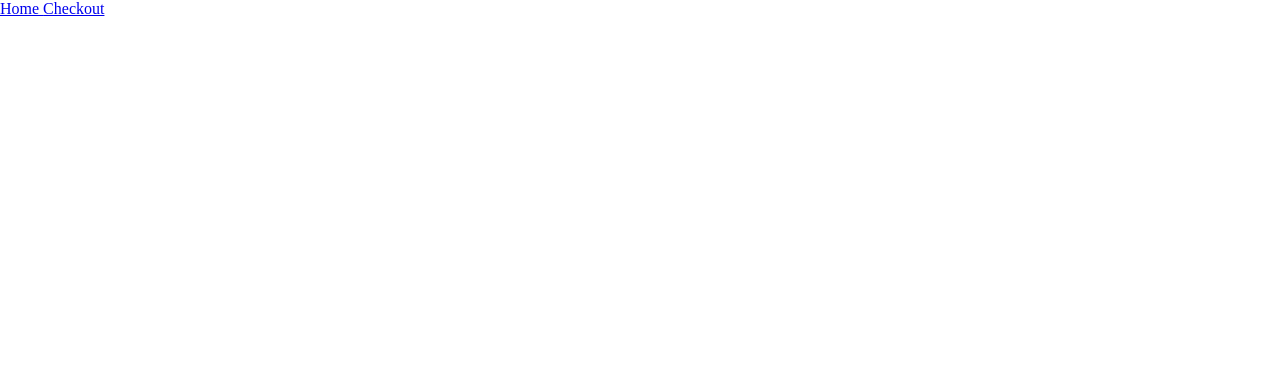
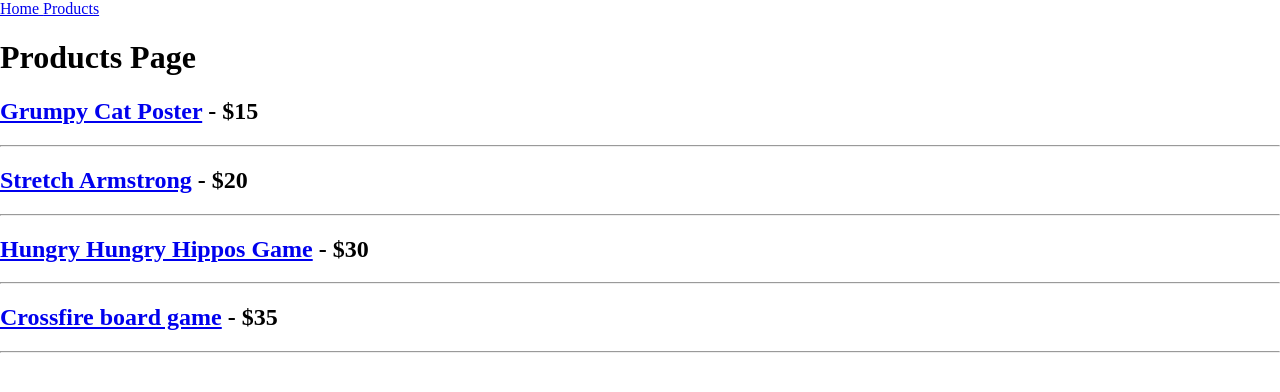
Before and after one commit to SW55293/advanced-react-fundamentals, a React (Create React App) app: page /products in a window 1280 px wide. Shown: the top 392 px of the page. Built offline with nearby package versions, Linux system fonts and the light colour scheme.

Commit message:
end of course challenge

```diff
--- a/src/Router/Redirect/Redirect.js
+++ b/src/Router/Redirect/Redirect.js
@@ -3,7 +3,7 @@
 
 function Redir() {
 
-	const [isLoggedIn, setLoggedIn] = useState(false)
+	const [isLoggedIn] = useState(false)
 	// we set the log in to false so this hardcodes the state as not logged in
 	return(
 		<div>
--- /dev/null
+++ b/src/Router/Section-Challenge/App.js
@@ -0,0 +1,28 @@
+import React from 'react'
+import { Link, Switch, Route } from 'react-router-dom'
+
+import Home from './Home'
+import Products from './Products'
+import ProductDetails from './ProductDetails'
+
+
+function App() {
+    return (
+        <div>
+            <nav>
+                <Link to="/"> Home </Link>
+				<Link to="/products"> Products </Link>
+            </nav>
+
+			<Switch>
+				<Route exact path="/"> <Home /> </Route>
+				<Route exact path="/products"> <Products /> </Route>
+				<Route path="/products/:detailsId"> <ProductDetails /> </Route>
+			</Switch>
+
+
+        </div>
+    )
+}
+
+export default App
--- /dev/null
+++ b/src/Router/Section-Challenge/Home.js
@@ -0,0 +1,9 @@
+import React from "react"
+
+function Home() {
+    return (
+        <h1>Home Page</h1>
+    )
+}
+
+export default Home
--- /dev/null
+++ b/src/Router/Section-Challenge/ProductData.js
@@ -0,0 +1,27 @@
+let data =  [
+    {
+        id: 1,
+        name: "Grumpy Cat Poster",
+        description: "Everyone's favorite cat who loves to hate",
+        price: 15
+    },
+    {
+        id: 2,
+        name: "Stretch Armstrong",
+        description: "He bends! He stretches! He even ties in knots, but always returns to his original shape!",
+        price: 20
+    },
+    {
+        id: 3,
+        name: "Hungry Hungry Hippos Game",
+        description: "It's a race, it's a chase, hurry up and feed their face! Who will win? No one knows! Feed the hungry hip-ip-pos!",
+        price: 30
+    },
+    {
+        id: 4,
+        name: "Crossfire board game",
+        description: "You'll get caught up in the crossfire!",
+        price: 35
+    }
+]
+export default data
--- /dev/null
+++ b/src/Router/Section-Challenge/ProductDetails.js
@@ -0,0 +1,17 @@
+import React from 'react'
+import Data from './ProductData'
+import {useParams} from 'react-router-dom'
+
+function Details() {
+	const {detailsId} = useParams()
+	const thisDetails = Data.find(details => details.id === detailsId)
+	return(
+		<div>
+			<h1>Details Page</h1>
+			<h3>{thisDetails.name} - ${thisDetails.price}</h3>
+			<p>{thisDetails.description}</p>
+		</div>
+	)
+}
+
+export default Details
--- /dev/null
+++ b/src/Router/Section-Challenge/Products.js
@@ -0,0 +1,21 @@
+import React from "react"
+import Data from './ProductData'
+import {Link} from 'react-router-dom'
+
+function Products() {
+	const productData = Data.map(details => (
+		<div key={details.id}>
+			<h2><Link to={`/products/${details.id}`}>{details.name}</Link> - ${details.price}</h2>
+			{/* <h3>{data.description}</h3> */}
+			<hr />
+		</div>
+	))
+    return (
+		<div>
+        <h1>Products Page</h1>
+		{productData}
+		</div>
+    )
+}
+
+export default Products
--- a/src/index.js
+++ b/src/index.js
@@ -5,7 +5,8 @@
 import './Router/Nested-Routes/styles.css'
 //import App from './Router/Nested-Routes/App'
 //import App from './Router/Router-Hooks/useHistoryandLocation/App'
-import App from './Router/Redirect/Redirect'
+//import App from './Router/Redirect/Redirect'
+import App from './Router/Section-Challenge/App'
 
 ReactDOM.render(
 	<Router>
```
